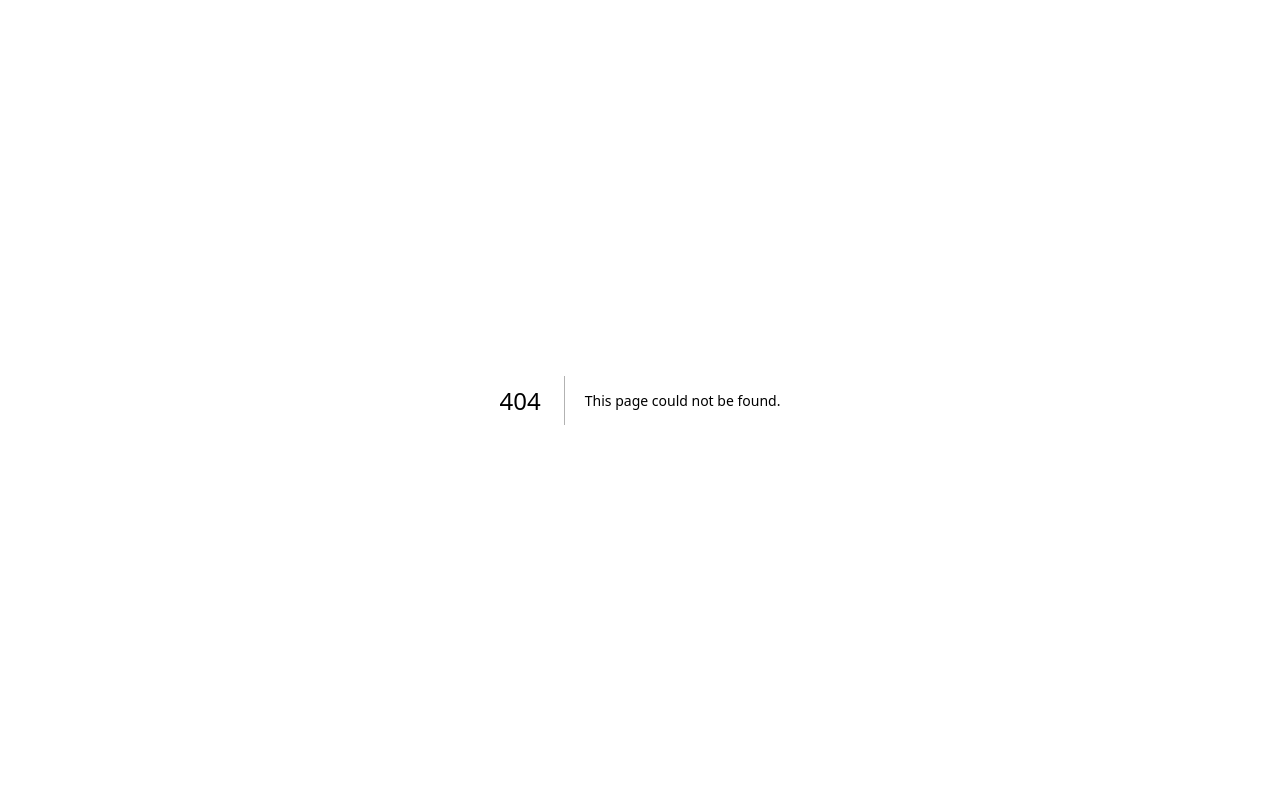
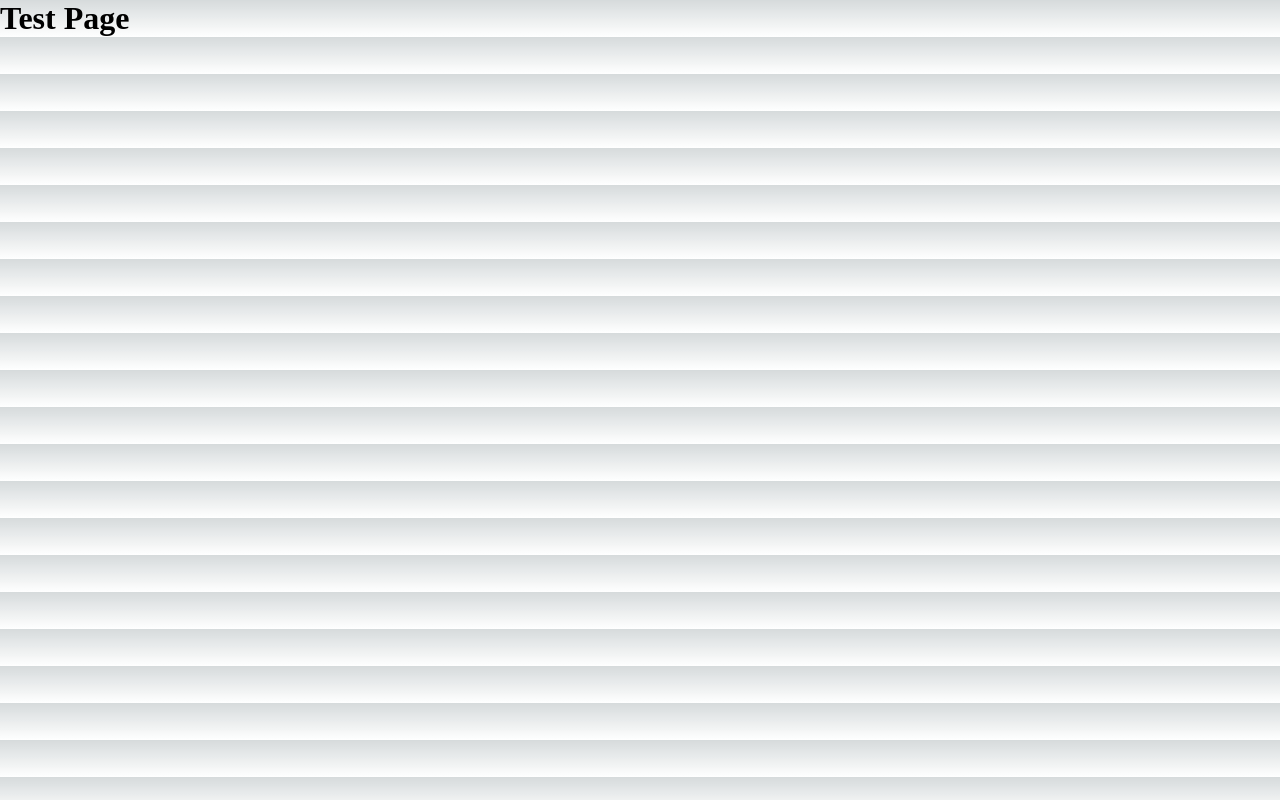
Before and after one commit to nmoras/nextjsdemo, a Next.js app: page /demo/test in a window 1280 px wide. Before the commit this address had no page. Built offline with nearby package versions, Linux system fonts and the light colour scheme.

Commit message:
adding folder test

```diff
--- /dev/null
+++ b/pages/demo/test.js
@@ -0,0 +1,9 @@
+const Test = () => {
+    return (
+        <div>
+            <h1>Test Page</h1>
+        </div>
+     );
+}
+
+export default Test;
--- a/pages/index.js
+++ b/pages/index.js
@@ -6,8 +6,7 @@ export default function Home() {
   return (
     <div>
       <h1>homepage</h1>
-      <p>These styles (styles.css) will apply to all pages and components in your application. Due to the global nature of stylesheets, and to avoid conflicts, you may only import them inside pages/_app.js.</p>
-      <p>In development, expressing stylesheets this way allows your styles to be hot reloaded as you edit them—meaning you can keep application state.</p>
+
     </div>
   )
 }
```
